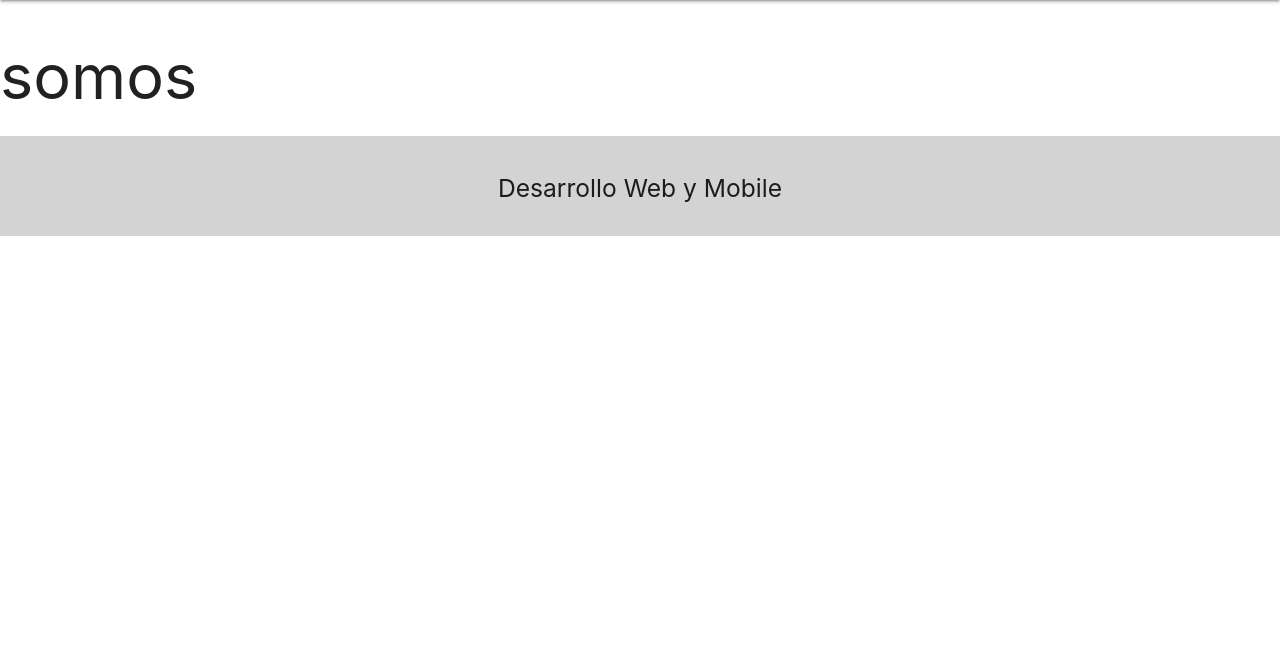
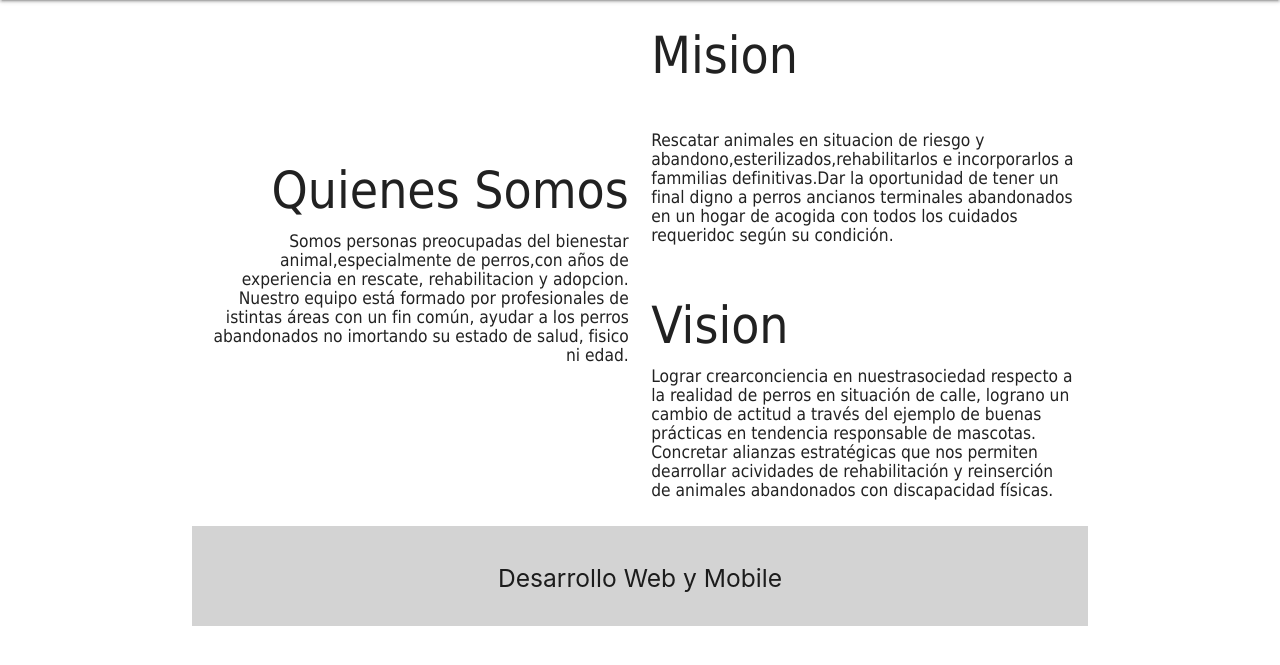
Before and after one commit to Riaven/MisPerrisParcial2, a Django app: page /index/somos in a window 1280 px wide. Shown: the part 60-725 px from the top of the page. Run offline with Django 3.2, Linux system fonts and the light colour scheme; parts of the project's set-up code (start-up, migrations or seed data) failed here and were passed over; some libraries are stand-ins or nearby versions.

Commit message:
servicios y quienes somos

```diff
--- a/misperris/templates/principal/somos.html
+++ b/misperris/templates/principal/somos.html
@@ -5,11 +5,45 @@
 
 
 
+<div class="container">
+    <div row="row center">
+        <div class="row" id="rescrow">
 
-<h1>somos</h1>
+            <div class="col s6" align="right">
+
+                <br><br><br><br><br><br>
+                <h4 id=titulo style="font-size:4vw;" align="right">Quienes Somos</h4>
+                <h6 id="descr">Somos personas preocupadas del bienestar animal,especialmente de
+                    perros,con años de experiencia en rescate, rehabilitacion y adopcion.
+                    Nuestro equipo está formado por profesionales de istintas áreas con un
+                    fin común, ayudar a los perros abandonados no imortando su estado de salud,
+                    fisico ni edad. </h6>
+                <br>
+            </div>
+
+            <div class="col s6">
+                <h4 id=titulo style="font-size:4vw;">Mision</h4>
+                <br>
+                <h6 id="descr">Rescatar animales en situacion de riesgo y abandono,esterilizados,rehabilitarlos e
+                    incorporarlos a fammilias
+                    definitivas.Dar la oportunidad de tener un final digno a perros ancianos terminales abandonados en
+                    un hogar de acogida
+                    con todos los cuidados requeridoc según su condición.
+                </h6>
+                <br>
+                <h4 id=titulo style="font-size:4vw;">Vision</h4>
+                <h6 id="descr"> Lograr crearconciencia en nuestrasociedad respecto a la realidad de perros en situación
+                    de calle, lograno un cambio de actitud a través del ejemplo de buenas prácticas en tendencia
+                    responsable de mascotas.
+                    Concretar alianzas estratégicas que nos permiten dearrollar acividades de rehabilitación y
+                    reinserción de animales abandonados
+                    con discapacidad físicas.
+                </h6>
+
+
+            </div>
+        </div>
 
 
 
-
-
-{% endblock %}
+        {% endblock %}
```
Also changed, not shown: misperris/templates/principal/servicios.html (+26 -1 lines).
